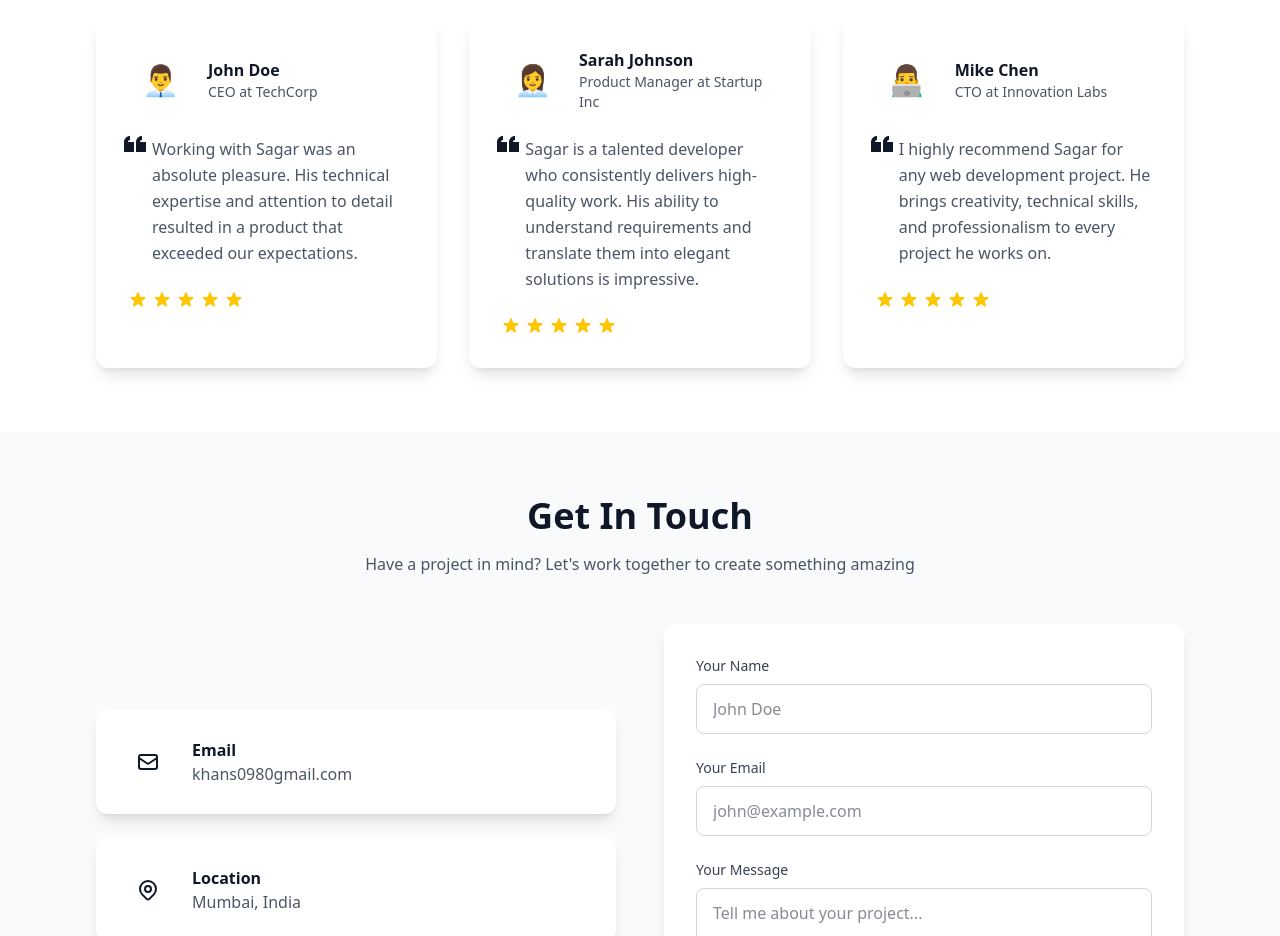
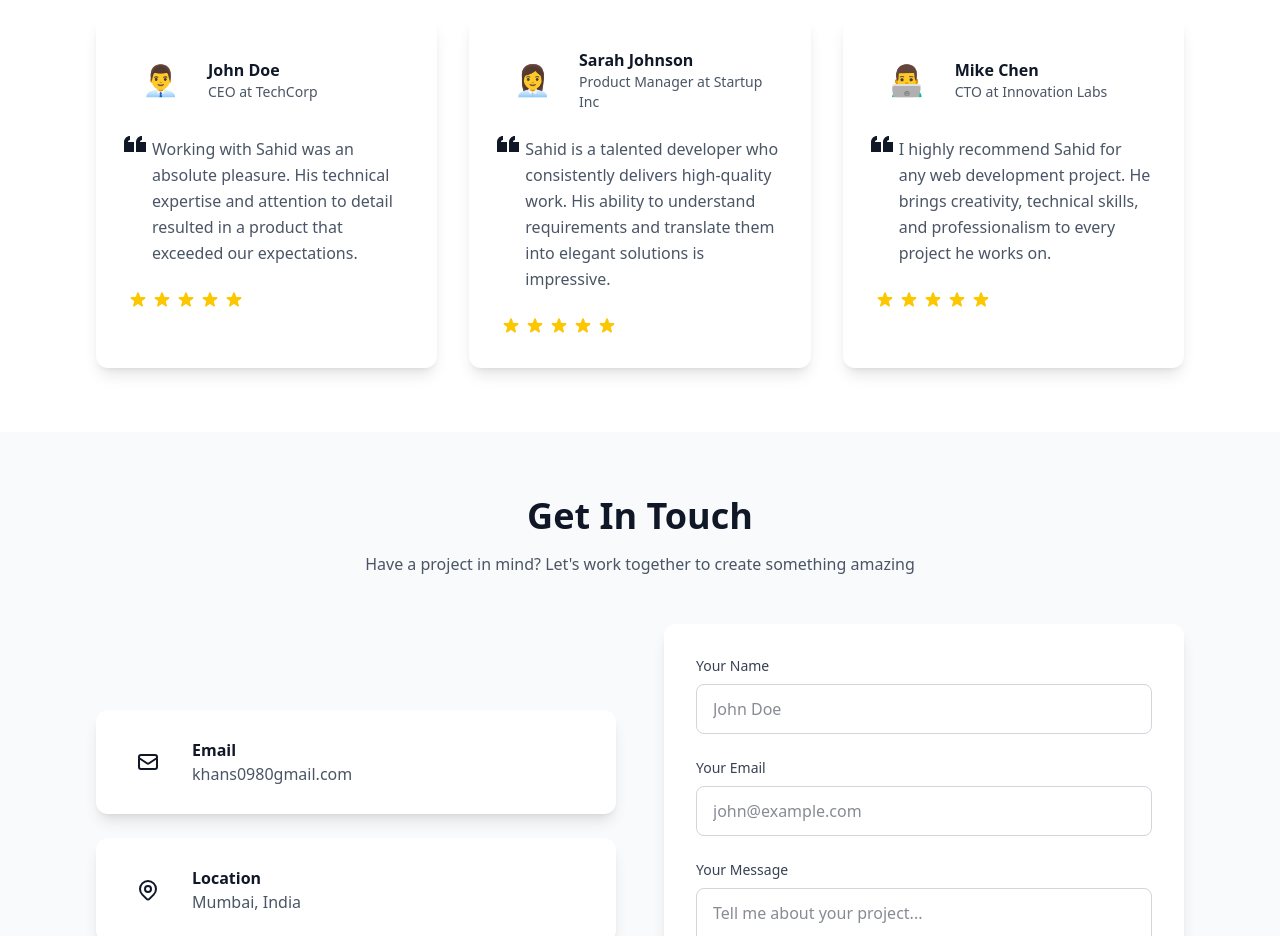
Before and after one commit to shahid0980/my-portfolio, a React (Vite) app: page / in a window 1280 px wide. Shown: the part 2880-3816 px from the top of the page. Built offline with nearby package versions, Linux system fonts and the light colour scheme.

Commit message:
updating testimonial page

```diff
--- a/src/components/Testimonials.jsx
+++ b/src/components/Testimonials.jsx
@@ -1,23 +1,26 @@
-import React from 'react';
+import React from "react";
 
 const testimonials = [
   {
-    name: 'John Doe',
-    role: 'CEO at TechCorp',
-    content: 'Working with Sagar was an absolute pleasure. His technical expertise and attention to detail resulted in a product that exceeded our expectations.',
-    avatar: '👨‍💼',
+    name: "John Doe",
+    role: "CEO at TechCorp",
+    content:
+      "Working with Sahid was an absolute pleasure. His technical expertise and attention to detail resulted in a product that exceeded our expectations.",
+    avatar: "👨‍💼",
   },
   {
-    name: 'Sarah Johnson',
-    role: 'Product Manager at Startup Inc',
-    content: 'Sagar is a talented developer who consistently delivers high-quality work. His ability to understand requirements and translate them into elegant solutions is impressive.',
-    avatar: '👩‍💼',
+    name: "Sarah Johnson",
+    role: "Product Manager at Startup Inc",
+    content:
+      "Sahid is a talented developer who consistently delivers high-quality work. His ability to understand requirements and translate them into elegant solutions is impressive.",
+    avatar: "👩‍💼",
   },
   {
-    name: 'Mike Chen',
-    role: 'CTO at Innovation Labs',
-    content: 'I highly recommend Sagar for any web development project. He brings creativity, technical skills, and professionalism to every project he works on.',
-    avatar: '👨‍💻',
+    name: "Mike Chen",
+    role: "CTO at Innovation Labs",
+    content:
+      "I highly recommend Sahid for any web development project. He brings creativity, technical skills, and professionalism to every project he works on.",
+    avatar: "👨‍💻",
   },
 ];
 
@@ -45,7 +48,9 @@ const Testimonials = () => {
                   {testimonial.avatar}
                 </div>
                 <div className="ml-4">
-                  <h4 className="font-bold text-gray-900">{testimonial.name}</h4>
+                  <h4 className="font-bold text-gray-900">
+                    {testimonial.name}
+                  </h4>
                   <p className="text-sm text-gray-600">{testimonial.role}</p>
                 </div>
               </div>
```
